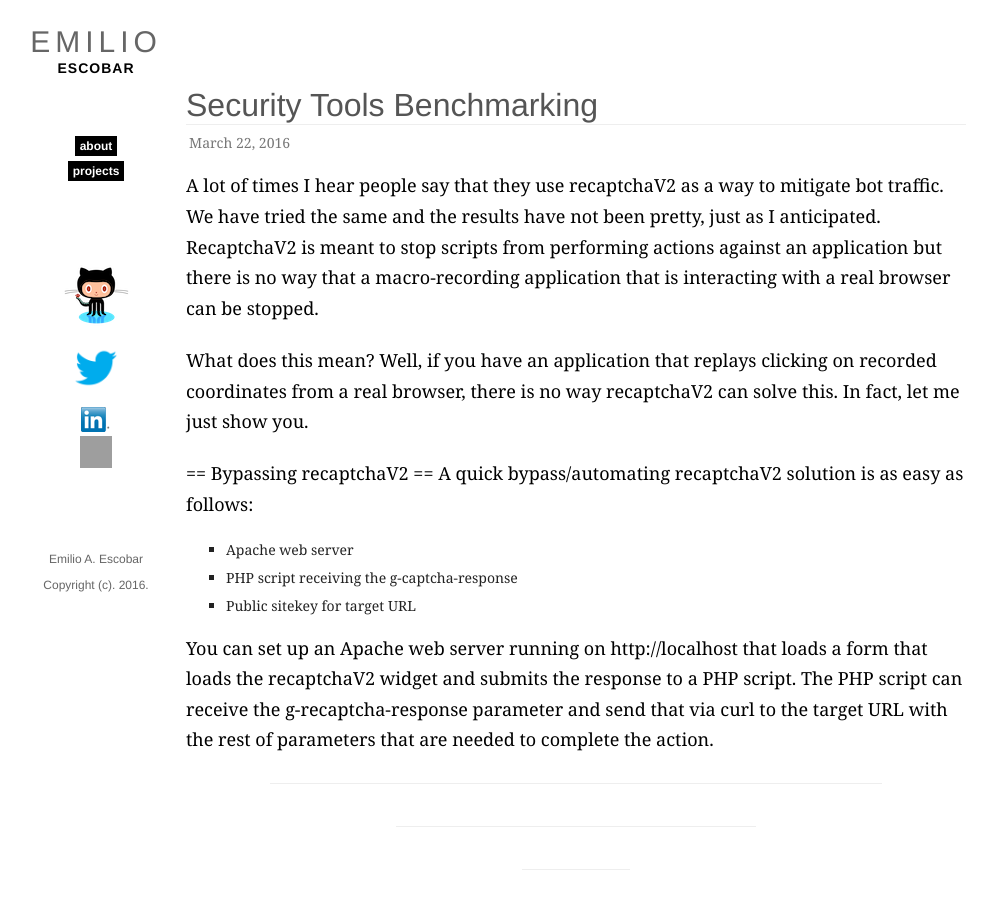
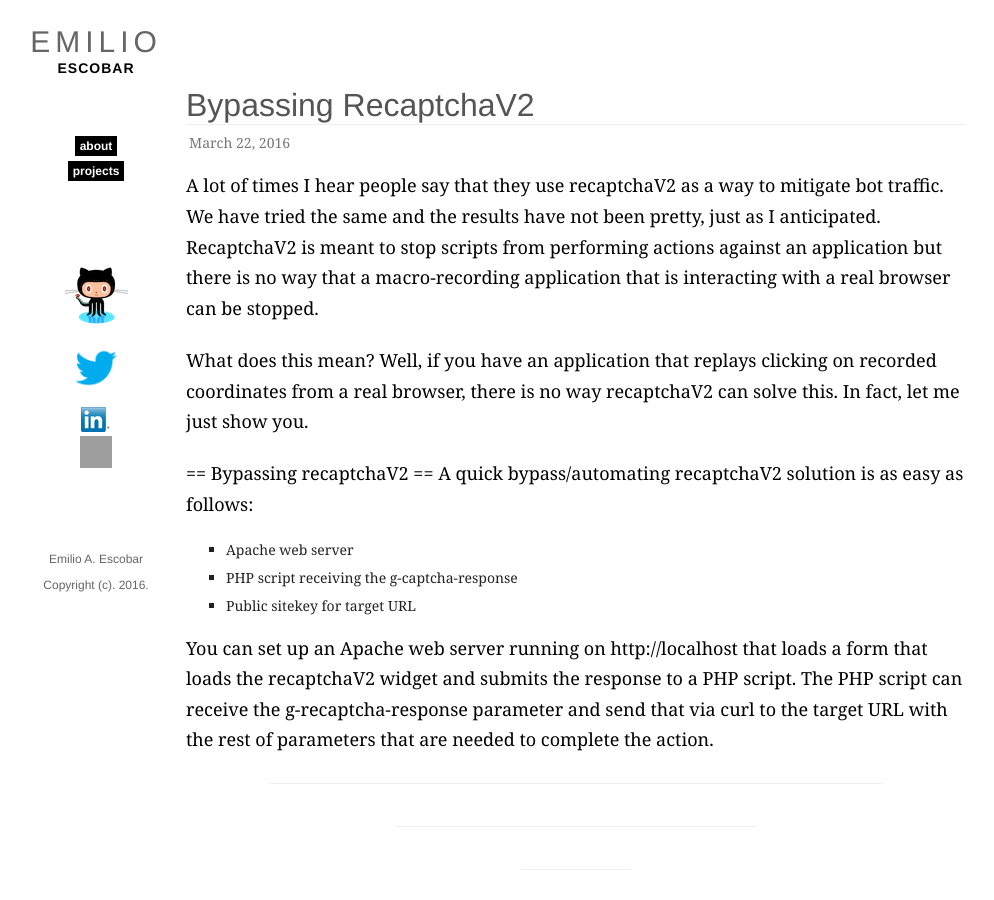
Before and after one commit to eaescob/eaescob.github.io, a Jekyll site: the page built from _posts/2016-03-22-Bypassing-recaptchaV2.md, in a window 1280 px wide and 900 px high. Shown: the whole window, without its empty margins (154-1148 px from the left). Built offline with Jekyll 4.4.1, drawn with Linux system fonts in a browser that asks for light colours; grey boxes are pictures that could not be loaded.

Commit message:
Changed title

```diff
--- a/_posts/2016-03-22-Bypassing-recaptchaV2.md
+++ b/_posts/2016-03-22-Bypassing-recaptchaV2.md
@@ -1,6 +1,6 @@
 ---
 layout: post
-title: Security Tools Benchmarking
+title: Bypassing RecaptchaV2
 ---
 
 A lot of times I hear people say that they use recaptchaV2 as a way to mitigate bot traffic. We have tried the same and the results have not been pretty, just as I anticipated. RecaptchaV2 is meant to stop scripts from performing actions against an application but there is no way that a macro-recording application that is interacting with a real browser can be stopped.
```
